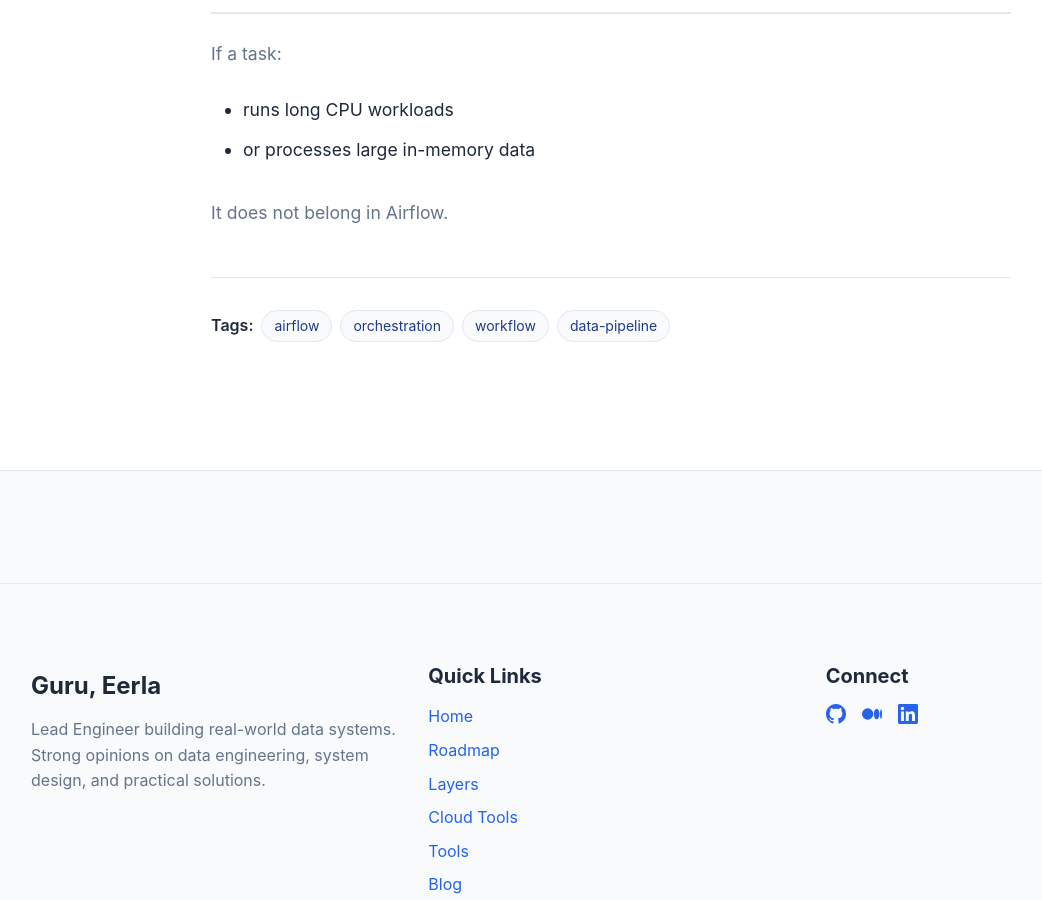
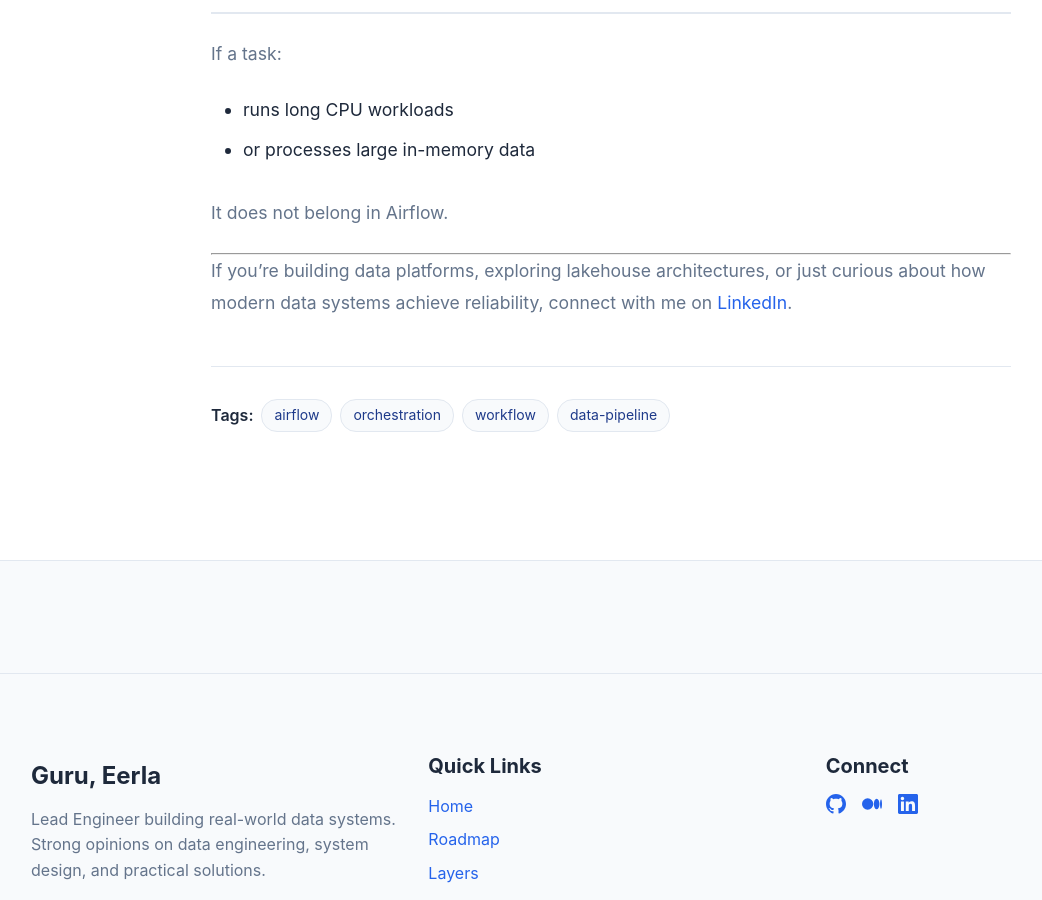
Before and after one commit to eerla/data-engineering-blog, a Jekyll site: the page built from _posts/2024-02-01-airflow-is-not-a-data-pipeline-tool.md, in a window 1280 px wide and 900 px high, scrolled down 5283 px. Shown: the whole window, without its empty margins (29-1071 px from the left). Built offline with Jekyll 4.4.1, drawn with Linux system fonts in a browser that asks for light colours.

Commit message:
Update 2024-02-01-airflow-is-not-a-data-pipeline-tool.md

```diff
--- a/_posts/2024-02-01-airflow-is-not-a-data-pipeline-tool.md
+++ b/_posts/2024-02-01-airflow-is-not-a-data-pipeline-tool.md
@@ -118,3 +118,7 @@ If a task:
 - or processes large in-memory data
 
 It does not belong in Airflow.
+
+---
+
+If you're building data platforms, exploring lakehouse architectures, or just curious about how modern data systems achieve reliability, connect with me on [LinkedIn](https://www.linkedin.com/in/guru-e/).
```
